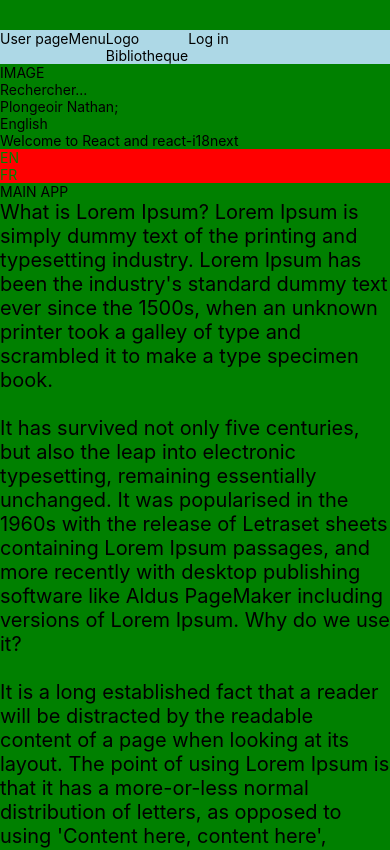
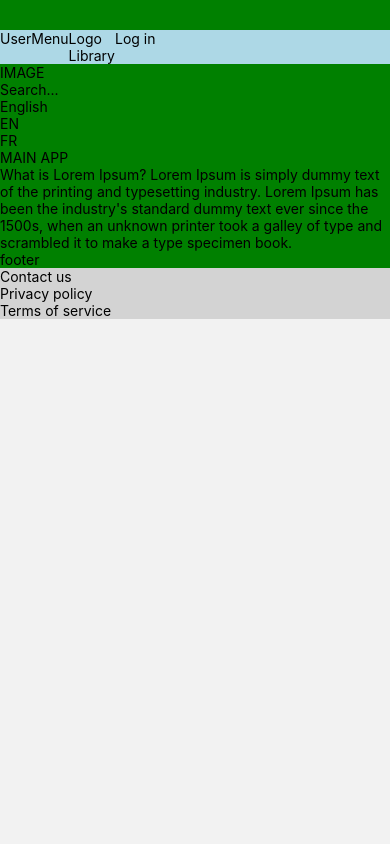
Before and after one commit to ntacv/biblisere, a React Native app: screen /Homepage in a window 390 px wide. Shown: the top 850 px of the page. Built offline with nearby package versions, Linux system fonts and the light colour scheme.

Commit message:
feat: translate app

```diff
--- a/components/button/TouchableContainer.tsx
+++ b/components/button/TouchableContainer.tsx
@@ -11,7 +11,7 @@ const ViewInside = styled(View)`
   background: lightblue;
 `;
 
-const TouchableContainer = ({ children, route }) => {
+const TouchableContainer = ({ children, route = undefined }) => {
   const navigation = useNavigation();
 
   return (
--- a/components/homepage/Homepage.tsx
+++ b/components/homepage/Homepage.tsx
@@ -18,6 +18,7 @@ import TextTranslated from "../../localization/TextTranslated";
 import ChooseLanguage from "../../localization/ChooseLanguage";
 import { StackParamList } from "../../types";
 import Menu from "../menu/Menu";
+import { useTranslation } from "react-i18next";
 
 /*
 const Component = Platform.select({
@@ -58,6 +59,7 @@ const ViewFilters = styled(View)`
 function Homepage() {
   const os = Platform.OS;
   const navigation = useNavigation<NavigationProp<StackParamList>>();
+  const { t } = useTranslation();
 
   const [menuVisible, setMenuVisible] = useState(false);
 
@@ -70,65 +72,38 @@ function Homepage() {
       <ViewHome>
         {menuVisible ? <Menu /> : null}
         <ViewFilters>
-          <Text>Filters</Text>
+          <TextTranslated>components:filter:title</TextTranslated>
         </ViewFilters>
         <ViewHeader os={os}>
           <TouchableOpacity onPress={() => navigation.navigate("User")}>
-            <Text>User page</Text>
+            <TextTranslated>user:title</TextTranslated>
           </TouchableOpacity>
           <TouchableOpacity onPress={() => toggleMenu()}>
-            <Text>Menu</Text>
-            <Text>{menuVisible}</Text>
+            <TextTranslated>menu:title</TextTranslated>
           </TouchableOpacity>
-          <Title>Bibliotheque</Title>
-          <TouchableContainer route="User">Log in</TouchableContainer>
+          <Title>
+            <TextTranslated>home:name</TextTranslated>
+          </Title>
+          <TouchableContainer route="User">
+            <TextTranslated>menu:login</TextTranslated>
+          </TouchableContainer>
         </ViewHeader>
         <ScrollView>
           <Text>IMAGE</Text>
-          <TextInput placeholder="Rechercher..."></TextInput>
+          <TextInput
+            placeholder={t("components:input:placeholder")}
+          ></TextInput>
           <View>
-            <Text>Plongeoir Nathan;</Text>
-            <TextTranslated>config:language</TextTranslated>
-            <TextTranslated>translation:intro</TextTranslated>
             <ChooseLanguage />
           </View>
           <Text>MAIN APP</Text>
-          <Text style={{ fontSize: 20 }}>
-            What is Lorem Ipsum? Lorem Ipsum is simply dummy text of the
-            printing and typesetting industry. Lorem Ipsum has been the
-            industry's standard dummy text ever since the 1500s, when an unknown
-            printer took a galley of type and scrambled it to make a type
-            specimen book.{"\n"} {"\n"}It has survived not only five centuries,
-            but also the leap into electronic typesetting, remaining essentially
-            unchanged. It was popularised in the 1960s with the release of
-            Letraset sheets containing Lorem Ipsum passages, and more recently
-            with desktop publishing software like Aldus PageMaker including
-            versions of Lorem Ipsum. Why do we use it?
-            {"\n"}
-            {"\n"}
-            It is a long established fact that a reader will be distracted by
-            the readable content of a page when looking at its layout. The point
-            of using Lorem Ipsum is that it has a more-or-less normal
-            distribution of letters, as opposed to using 'Content here, content
-            here', making it look like readable English. {"\n"}
-            {"\n"}Many desktop publishing packages and web page editors now use
-            Lorem Ipsum as their default model text, and a search for 'lorem
-            ipsum' will uncover many web sites still in their infancy. Various
-            versions have evolved over the years, sometimes by accident,
-            sometimes on purpose (injected humour and the like). {"\n"}
-            {"\n"}
-            Where does it come from? Contrary to popular belief, Lorem Ipsum is
-            not simply random text. It has roots in a piece of classical Latin
-            literature from 45 BC, making it over 2000 years old. Richard
-            McClintock, a Latin professor at Hampden-Sydney College in Virginia,
-            looked up one of the more obscure Latin words, consectetur, from a
-            Lorem Ipsum passage, and going through the cites of the word
-          </Text>
+          <TextTranslated style={{ fontSize: 20 }}>lorem:long</TextTranslated>
           <Text>footer</Text>
         </ScrollView>
         <ViewFooter>
-          <Text>CGU</Text>
-          <Text>Mentions légales</Text>
+          <TextTranslated>footer:contact</TextTranslated>
+          <TextTranslated>footer:privacy</TextTranslated>
+          <TextTranslated>footer:terms</TextTranslated>
         </ViewFooter>
       </ViewHome>
     </SafeAreaView>
--- a/components/menu/Menu.tsx
+++ b/components/menu/Menu.tsx
@@ -3,6 +3,7 @@ import { ScrollView, View, Text, TouchableOpacity } from "react-native";
 import styled from "styled-components/native";
 import { StackParamList } from "../../types";
 import TouchableContainer from "../button/TouchableContainer";
+import TextTranslated from "../../localization/TextTranslated";
 
 const ViewMenu = styled(View)<{ visible: string }>`
   background: red;
@@ -13,13 +14,14 @@ const Menu = () => {
   return (
     <ViewMenu>
       <ScrollView>
-        <Text>menu</Text>
-        <TouchableContainer route="Menu">Menu</TouchableContainer>
+        <TouchableContainer>
+          <TextTranslated>menu:title</TextTranslated>
+        </TouchableContainer>
         <TouchableOpacity onPress={() => navigation.navigate("User")}>
-          <Text>User page</Text>
+          <TextTranslated>user:title</TextTranslated>
         </TouchableOpacity>
         <TouchableOpacity onPress={() => navigation.navigate("User")}>
-          <Text>User page</Text>
+          <TextTranslated>user:title</TextTranslated>
         </TouchableOpacity>
       </ScrollView>
     </ViewMenu>
--- a/localization/ChooseLanguage.tsx
+++ b/localization/ChooseLanguage.tsx
@@ -2,16 +2,22 @@ import React from "react";
 import { TouchableOpacity, View, Text } from "react-native";
 import { useTranslation } from "react-i18next";
 import i18next from "./i18n";
+import TextTranslated from "./TextTranslated";
 
 const ChooseLanguage = () => {
   const { t } = useTranslation();
   return (
     <View>
+      <TextTranslated>config:language</TextTranslated>
       <TouchableOpacity onPress={() => i18next.changeLanguage("en")}>
-        <Text style={{ color: "green", backgroundColor: "red" }}>EN</Text>
+        <TextTranslated style={{ color: "green", backgroundColor: "red" }}>
+          components:translate:en
+        </TextTranslated>
       </TouchableOpacity>
       <TouchableOpacity onPress={() => i18next.changeLanguage("fr")}>
-        <Text style={{ color: "green", backgroundColor: "red" }}>FR</Text>
+        <TextTranslated style={{ color: "green", backgroundColor: "red" }}>
+          components:translate:fr
+        </TextTranslated>
       </TouchableOpacity>
     </View>
   );
--- a/localization/en.ts
+++ b/localization/en.ts
@@ -1,10 +1,60 @@
 export default {
   config: {
     language: "English",
-    homepage: "Hello",
   },
-  translation: {
-    title: "Hello",
-    intro: "Welcome to React and react-i18next",
+  menu: {
+    title: "Menu",
+    signup: "Sign up",
+    login: "Log in",
+    logout: "Log out",
+    settings: "Settings",
+  },
+  components: {
+    translate: {
+      title: "Translate",
+      text: "Choose a language",
+      en: "EN",
+      fr: "FR",
+      english: "English",
+      french: "French",
+    },
+    input: {
+      placeholder: "Search...",
+      clear: "Clear",
+    },
+    filter: {
+      title: "Filters",
+      filter: "Filter",
+      advanced: "Advanced",
+    },
+    button: {
+      click: "Click me",
+    },
+  },
+  home: {
+    name: "Library",
+    title: "Homepage",
+    intro: "Welcome to our library",
+    content: "Here you can find all the books you need",
+    titles: {
+      news: "News",
+      popular: "Popular",
+      recommended: "Recommended",
+      access: "Access",
+      times: "Opening times",
+    },
+  },
+  user: {
+    title: "User",
+    name: "John Doe",
+  },
+  footer: {
+    contact: "Contact us",
+    privacy: "Privacy policy",
+    terms: "Terms of service",
+  },
+  lorem: {
+    short: "What is Lorem Ipsum?",
+    long: "What is Lorem Ipsum? Lorem Ipsum is simply dummy text of the printing and typesetting industry. Lorem Ipsum has been the industry's standard dummy text ever since the 1500s, when an unknown printer took a galley of type and scrambled it to make a type specimen book.",
   },
 };
--- a/localization/fr.ts
+++ b/localization/fr.ts
@@ -1,10 +1,60 @@
 export default {
   config: {
     language: "Français",
-    homepage: "Bonjour",
   },
-  translation: {
-    title: "Bonjour",
-    intro: "Bienvenue sur react-i18next",
+  menu: {
+    title: "Menu",
+    signup: "S'inscrire",
+    login: "Se connecter",
+    logout: "Se déconnecter",
+    settings: "Paramètres",
+  },
+  components: {
+    translate: {
+      title: "Traduire",
+      text: "Choisissez une langue",
+      en: "EN",
+      fr: "FR",
+      english: "Anglais",
+      french: "Français",
+    },
+    input: {
+      placeholder: "Rechercher...",
+      clear: "Effacer",
+    },
+    filter: {
+      title: "Filtres",
+      filter: "Filtrer",
+      advanced: "Avancé",
+    },
+    button: {
+      click: "Cliquez moi",
+    },
+  },
+  home: {
+    name: "Bibliothèque",
+    title: "Page d'accueil",
+    intro: "Bienvenue dans notre bibliothèque",
+    content: "Ici, vous pouvez trouver tous les livres dont vous avez besoin",
+    titles: {
+      news: "Nouvelles",
+      popular: "Populaire",
+      recommended: "Recommandé",
+      access: "Accès",
+      times: "Horaires d'ouverture",
+    },
+  },
+  user: {
+    title: "Utilisateur",
+    name: "John Doe",
+  },
+  footer: {
+    contact: "Contactez-nous",
+    privacy: "Politique de confidentialité",
+    terms: "Conditions d'utilisation",
+  },
+  lorem: {
+    short: "Qu'est-ce que Lorem Ipsum?",
+    long: "Qu'est-ce que Lorem Ipsum? Lorem Ipsum est simplement un texte factice de l'industrie de l'impression et de la composition. Lorem Ipsum est le texte factice standard de l'industrie depuis les années 1500, lorsqu'un imprimeur inconnu a pris une galère de type et l'a brouillée pour en faire un spécimen de livre.",
   },
 };
```
Also changed, not shown: localization/en.json (added, +37 -0 lines).
